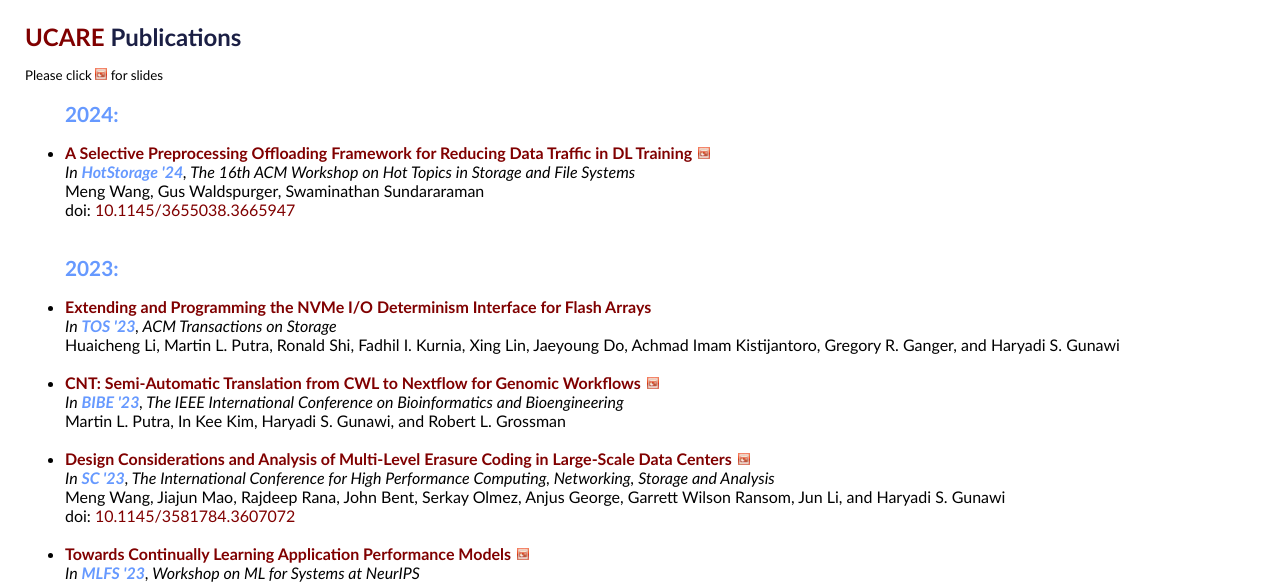
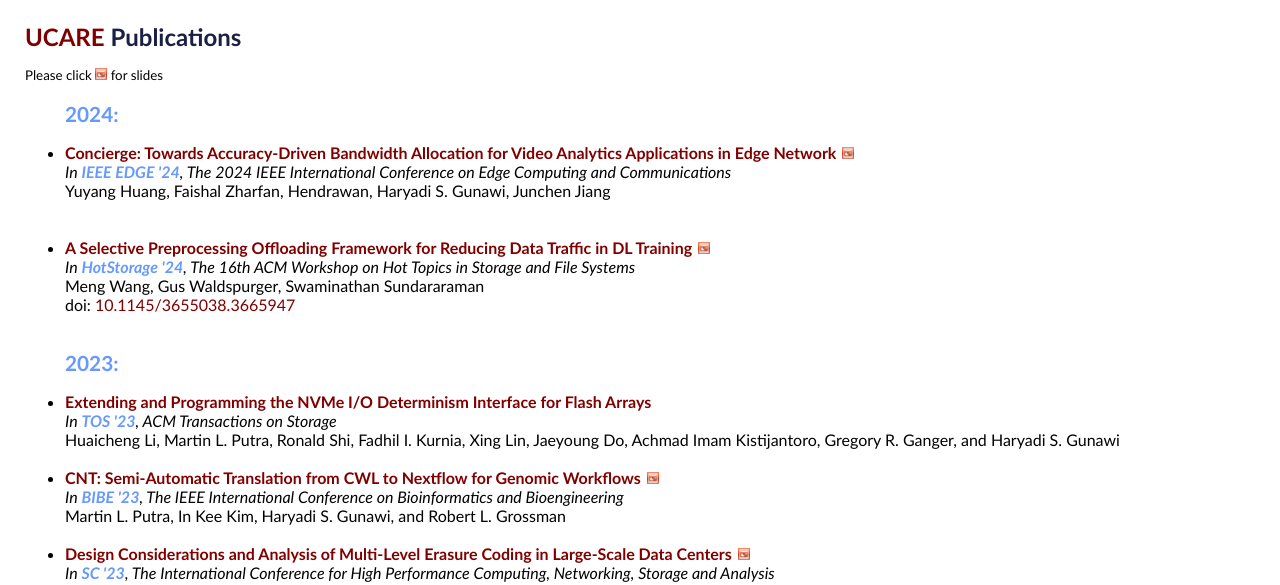
Before and after one commit to ucare-uchicago/ucare-html, a plain HTML site: page pubs.html in a window 1280 px wide. Shown: the part 197-782 px from the top of the page. Drawn offline with Linux system fonts and the light colour scheme.

Commit message:
royy: update pub and link to roy's homepage

```diff
--- a/pubs.html
+++ b/pubs.html
@@ -151,6 +151,22 @@
 <!-- ------------------------------------------------------- -->
 
 <h2>2024:</h2>
+
+<li>
+  <b>
+    <a href="pdf/edge24-concierge.pdf" class="paper">Concierge: Towards Accuracy-Driven Bandwidth Allocation for Video Analytics Applications in Edge Network</a>
+  </b>
+  <a href="slides/edge24-concierge.pptx" class="slide">
+    <img src="_image/gifs/ppt.jpg" width="12" height="12" />
+  </a><br>
+  <i>
+    In <a class=bb href="https://edge.conferences.computer.org/2024/">IEEE EDGE '24</a>,
+	The 2024 IEEE International Conference on Edge Computing and Communications
+  </i><br>
+	Yuyang Huang, Faishal Zharfan, Hendrawan, Haryadi S. Gunawi, Junchen Jiang
+   <br>
+  <br><br>
+</li>
 
 <li>
   <b>
```
Also changed, not shown: people.html (+1 -1 lines), 2 other files.
